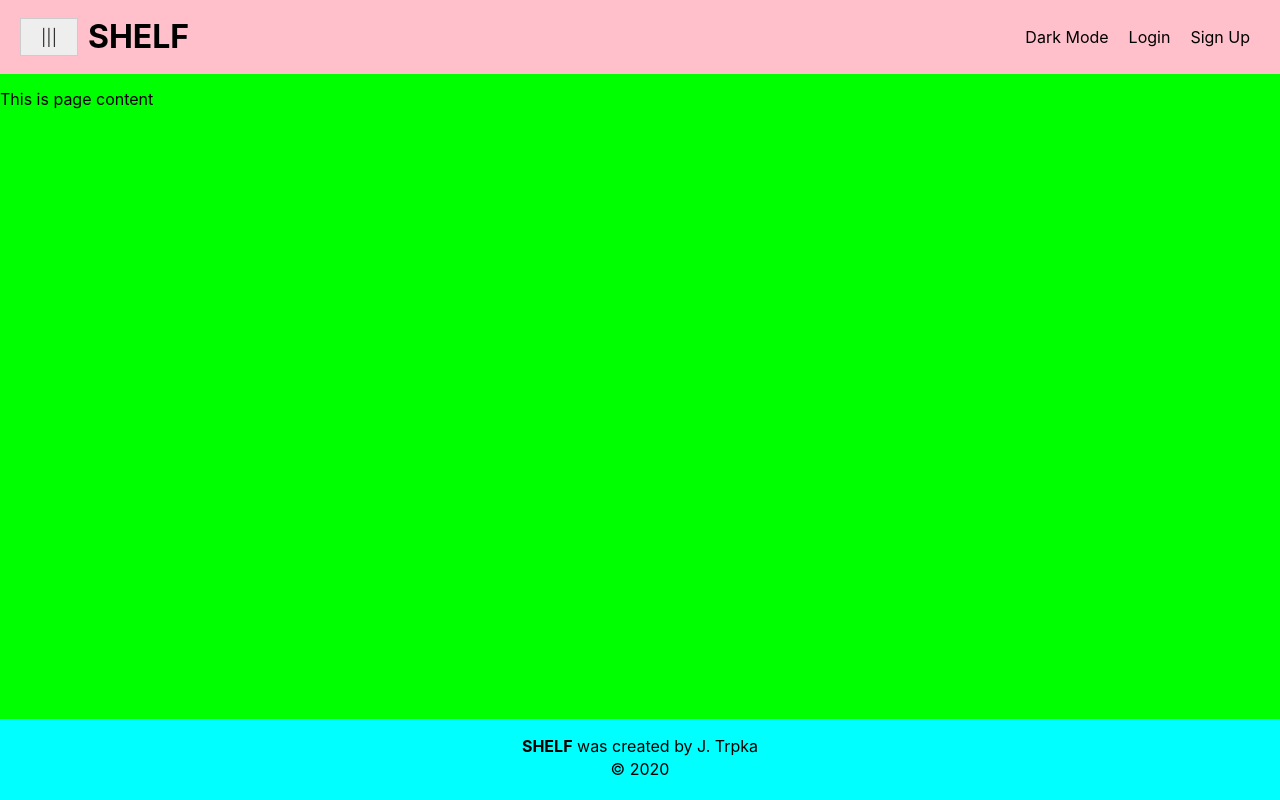
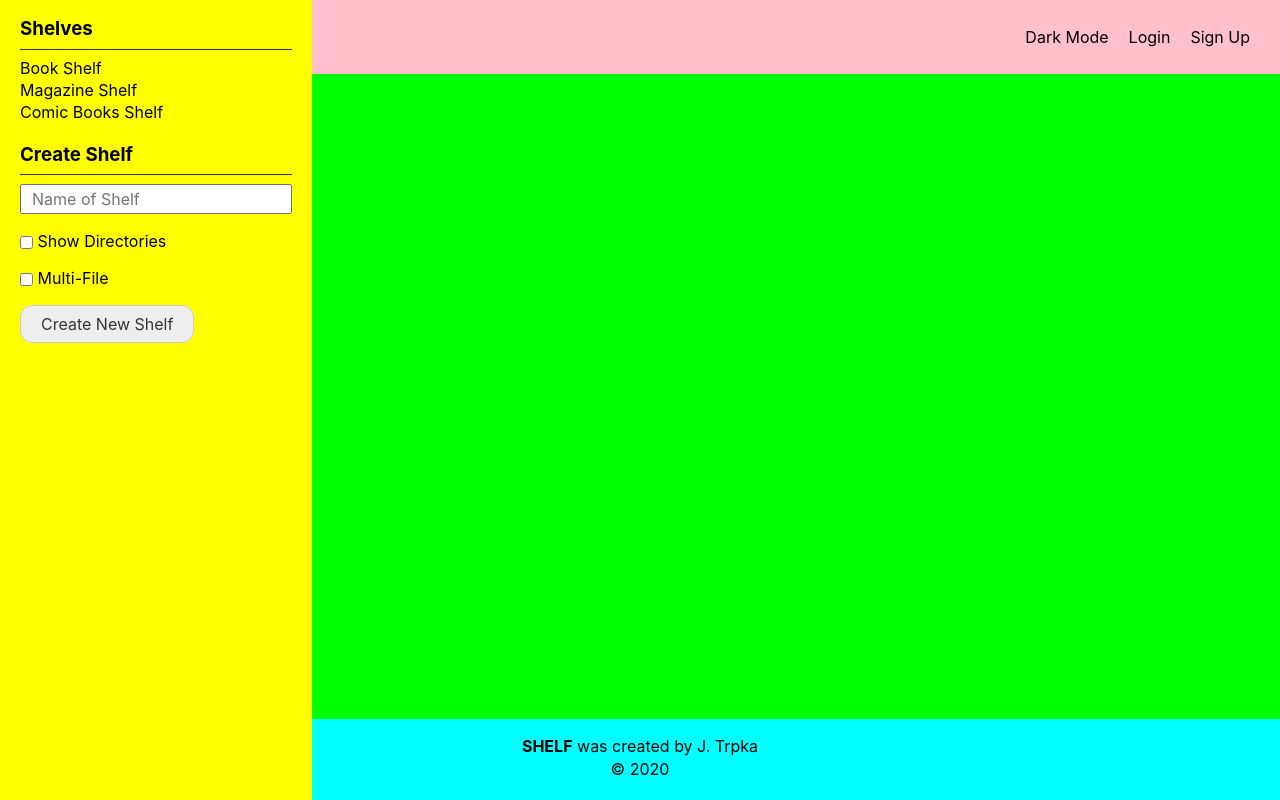
Before and after one commit to jtrpka0912/intranet.bookshelf.react, a React (Create React App) app: page / in a window 1280 px wide. Built offline with nearby package versions, Linux system fonts and the light colour scheme.

Commit message:
Created a self-contained shelf form component.

```diff
--- a/src/components/layout/page/sidenav/PageSideNav.scss
+++ b/src/components/layout/page/sidenav/PageSideNav.scss
@@ -34,12 +34,6 @@
                     margin-bottom: 4px;
                 }
             }
-
-            &-shelf-form {
-                label {
-                    margin-bottom: 9px;
-                }
-            }
         }
     }
 }
--- a/src/components/layout/page/sidenav/PageSideNav.tsx
+++ b/src/components/layout/page/sidenav/PageSideNav.tsx
@@ -6,6 +6,7 @@ import './PageSideNav.scss';
 
 // Components
 import Button from '../../../common/button/Button';
+import ShelfForm from '../../../project/shelf-form/ShelfForm';
 
 // Contexts
 import { AppContext } from '../../../../contexts/AppContext';
@@ -21,7 +22,7 @@ const PageSideNav: React.FunctionComponent = () => {
     const { availableShelves } = useContext(AppContext);
 
     return (
-        <aside className="shelf-page-sidebar closed">
+        <aside className="shelf-page-sidebar opened">
             <section className="shelf-page-sidebar-shelves">
                 <h3>Shelves</h3>
 
@@ -32,22 +33,8 @@ const PageSideNav: React.FunctionComponent = () => {
                 </ul>
             </section>
 
-            <section className="shelf-page-sidebar-shelf-form">
-                <h3>Create Shelf</h3>
-
-                <label>
-                    <input type="text" placeholder="Name of shelf" />
-                </label>
-
-                <label>
-                    <input type="checkbox" /> Show Directories
-                </label>
-
-                <label>
-                    <input type="checkbox" /> Multi-File
-                </label>
-
-                <Button type="submit" block={true} rounded={true}>Create New Shelf</Button>
+            <section className="shelf-page-sidebar-form">
+                <ShelfForm buttonLabel="Create New Shelf" title="Create Shelf" />
             </section>
         </aside>
     );
--- /dev/null
+++ b/src/components/project/shelf-form/ShelfForm.scss
@@ -0,0 +1,5 @@
+.shelf-form {
+    label {
+        margin-bottom: 18px;
+    }
+}
--- /dev/null
+++ b/src/components/project/shelf-form/ShelfForm.tsx
@@ -0,0 +1,55 @@
+// React
+import React, { useState } from 'react';
+
+// Components
+import Button from '../../common/button/Button';
+
+// Styles
+import './ShelfForm.scss';
+
+/**
+ * @interface ShelfFormProps
+ * @summary Shelf Form Props
+ * @description The props for the shelf form component
+ * @author J. Trpka <jtrpka0912@gmail.com>
+ * @property { string } title - Label of the form
+ * @property { string } buttonLabel - Button label
+ */
+interface ShelfFormProps {
+    title?: string,
+    buttonLabel?: string
+};
+
+/**
+ * @function ShelfForm
+ * @summary Shelf Form
+ * @description A form to create/edit shelves
+ * @author J. Trpka <jtrpka0912@gmail.com>
+ * @todo: Figure out how to set props for TypeScript
+ * @returns { JSX }
+ */
+const ShelfForm: React.FunctionComponent<ShelfFormProps> = (props) => {
+    return (
+        <form className="shelf-form">
+            <h3>{ props.title ? props.title : 'Shelf Title' }</h3>
+
+            <label>
+                <input type="text" placeholder="Name of Shelf" />
+            </label>
+
+            <label>
+                <input type="checkbox" /> Show Directories
+            </label>
+
+            <label>
+                <input type="checkbox" /> Multi-File
+            </label>
+
+            <Button type="submit" block={ true } rounded={ true }>
+                { props.buttonLabel ? props.buttonLabel : 'Submit' }
+            </Button>
+        </form>
+    );
+};
+
+export default ShelfForm;
```
